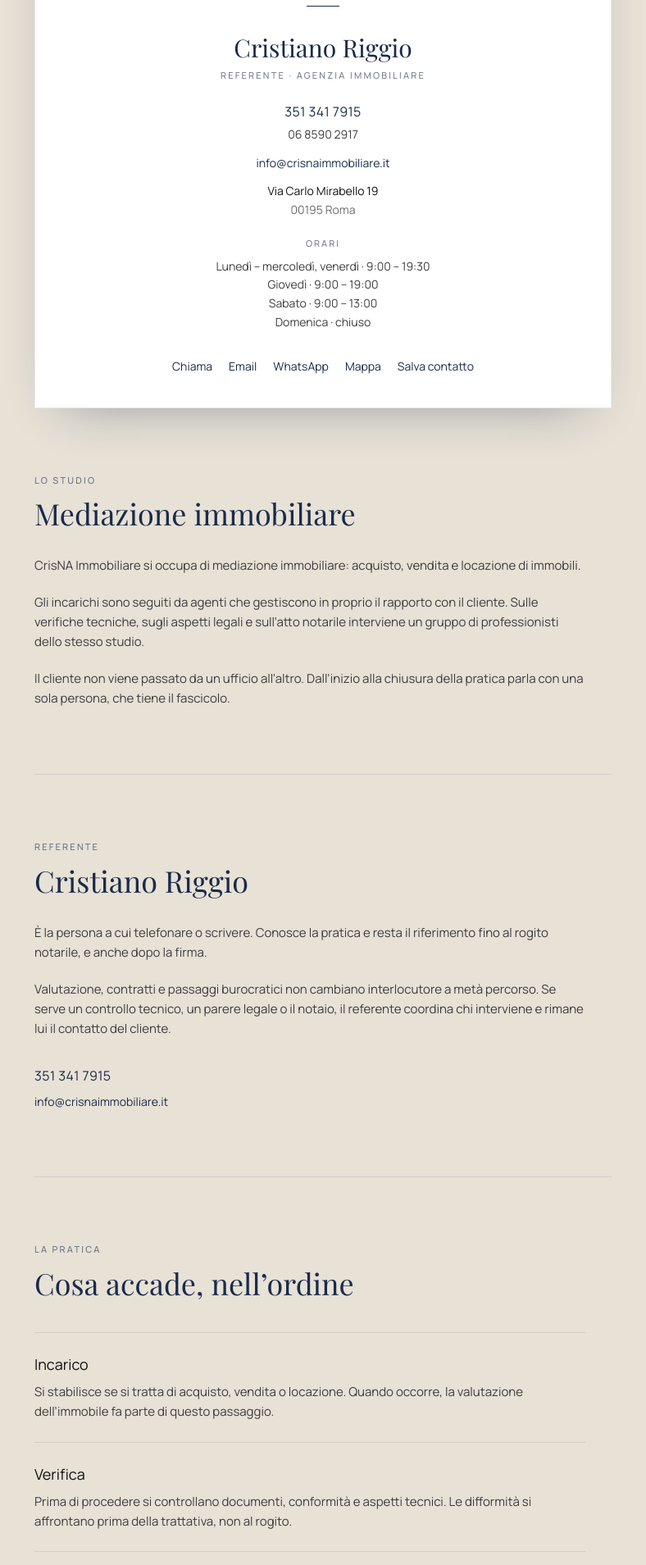
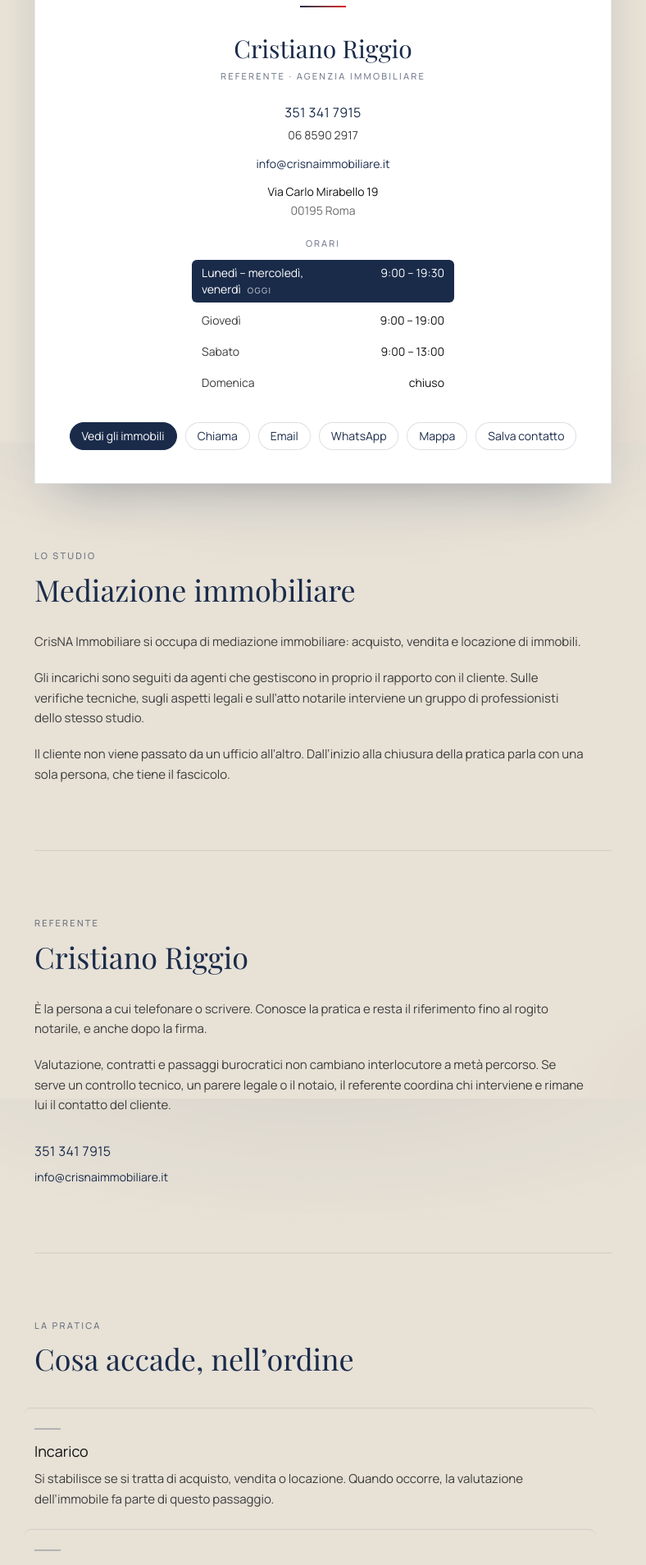
Before and after one commit to nico99malandrino/crisna2.0, a React (Vite) app: page / in a window 1280 px wide. Shown: the part 260-2169 px from the top of the page at 82% size, without its empty margins (246-1034 px from the left). Built offline with nearby package versions, Linux system fonts and the light colour scheme; no server answers; a web font is replaced by a local one.

Commit message:
Make the presentation more lively and link the Immobiliare.it listings.
Today's hours stay marked on the card, and visitors can open the agency page to see the properties.

```diff
--- a/src/components/card/CallingCard.tsx
+++ b/src/components/card/CallingCard.tsx
@@ -1,4 +1,5 @@
-import { useEffect, useState } from 'react'
+import { useEffect, useRef, useState, type PointerEvent, type ReactNode } from 'react'
+import { motion, useReducedMotion } from 'framer-motion'
 import { contactInfo, SITE_URL } from '@/data/site'
 import { useScrolled } from '@/hooks/useScroll'
 import { cn } from '@/utils/format'
@@ -55,26 +56,34 @@ function downloadVCard() {
   URL.revokeObjectURL(url)
 }
 
+const actionClass =
+  'rounded-full border border-brand-navy/15 bg-white/70 px-3.5 py-1.5 text-sm text-brand-navy transition duration-300 hover:-translate-y-0.5 hover:border-brand-navy hover:bg-brand-navy hover:text-white'
+
 function ContactActions({ className }: { className?: string }) {
   return (
     <nav
       aria-label="Contatti diretti"
-      className={cn(
-        'flex flex-wrap items-center gap-x-5 gap-y-2 text-sm text-brand-navy',
-        className,
-      )}
+      className={cn('flex flex-wrap items-center gap-2.5', className)}
     >
-      <a href={`tel:${contactInfo.phone}`} className="hover:underline">
+      <a
+        href="https://www.immobiliare.it/agenzie-immobiliari/423591/crisna-immobiliare/"
+        target="_blank"
+        rel="noreferrer"
+        className="rounded-full border border-brand-navy bg-brand-navy px-3.5 py-1.5 text-sm text-white transition duration-300 hover:-translate-y-0.5 hover:border-brand-red hover:bg-brand-red"
+      >
+        Vedi gli immobili
+      </a>
+      <a href={`tel:${contactInfo.phone}`} className={actionClass}>
         Chiama
       </a>
-      <a href={`mailto:${contactInfo.email}`} className="hover:underline">
+      <a href={`mailto:${contactInfo.email}`} className={actionClass}>
         Email
       </a>
       <a
         href={contactInfo.social.whatsapp}
         target="_blank"
         rel="noreferrer"
-        className="hover:underline"
+        className={actionClass}
       >
         WhatsApp
       </a>
@@ -82,20 +91,123 @@ function ContactActions({ className }: { className?: string }) {
         href={contactInfo.mapsLinkUrl}
         target="_blank"
         rel="noreferrer"
-        className="hover:underline"
+        className={actionClass}
       >
         Mappa
       </a>
-      <button type="button" onClick={downloadVCard} className="hover:underline">
+      <button type="button" onClick={downloadVCard} className={actionClass}>
         Salva contatto
       </button>
     </nav>
   )
 }
 
+const openingHours = [
+  { label: 'Lunedì – mercoledì, venerdì', time: '9:00 – 19:30', days: [1, 2, 3, 5] },
+  { label: 'Giovedì', time: '9:00 – 19:00', days: [4] },
+  { label: 'Sabato', time: '9:00 – 13:00', days: [6] },
+  { label: 'Domenica', time: 'chiuso', days: [0] },
+] as const
+
+function OpeningHours() {
+  const today = new Date().getDay()
+
+  return (
+    <div className="mx-auto mt-5 max-w-xs text-left">
+      <p className="text-center text-[11px] font-medium uppercase tracking-[0.18em] text-brand-navy/60">
+        Orari
+      </p>
+      <ul className="mt-3 space-y-1.5">
+        {openingHours.map((row) => {
+          const current = (row.days as readonly number[]).includes(today)
+          return (
+            <li
+              key={row.label}
+              className={cn(
+                'flex items-baseline justify-between gap-4 rounded-md px-3 py-1.5 text-sm transition',
+                current ? 'bg-brand-navy text-white' : 'text-anthracite',
+              )}
+            >
+              <span>
+                {row.label}
+                {current && (
+                  <span className="ml-2 text-[10px] font-medium uppercase tracking-[0.14em] text-white/70">
+                    oggi
+                  </span>
+                )}
+              </span>
+              <span className={cn('shrink-0', current ? 'text-white' : 'text-ink')}>
+                {row.time}
+              </span>
+            </li>
+          )
+        })}
+      </ul>
+    </div>
+  )
+}
+
+function Reveal({
+  children,
+  className,
+  id,
+}: {
+  children: ReactNode
+  className?: string
+  id?: string
+}) {
+  const reduce = useReducedMotion()
+
+  return (
+    <motion.section
+      id={id}
+      className={className}
+      initial={reduce ? false : { opacity: 0, y: 22 }}
+      whileInView={{ opacity: 1, y: 0 }}
+      viewport={{ once: true, margin: '-12% 0px' }}
+      transition={{ duration: 0.55, ease: [0.22, 1, 0.36, 1] }}
+    >
+      {children}
+    </motion.section>
+  )
+}
+
+const steps = [
+  {
+    title: 'Incarico',
+    text: 'Si stabilisce se si tratta di acquisto, vendita o locazione. Quando occorre, la valutazione dell’immobile fa parte di questo passaggio.',
+  },
+  {
+    title: 'Verifica',
+    text: 'Prima di procedere si controllano documenti, conformità e aspetti tecnici. Le difformità si affrontano prima della trattativa, non al rogito.',
+  },
+  {
+    title: 'Trattativa',
+    text: 'Proposta, contratto e adempimenti restano seguiti dallo stesso referente. Per il mutuo c’è una consulenza dedicata, se il cliente la chiede.',
+  },
+  {
+    title: 'Rogito',
+    text: 'L’assistenza notarile accompagna l’atto. L’assistenza legale si aggiunge quando la pratica lo richiede. Il referente resta reperibile anche dopo la firma.',
+  },
+] as const
+
 export function CallingCard() {
   const compact = useScrolled(280)
+  const reduceMotion = useReducedMotion()
+  const tiltRef = useRef<HTMLElement>(null)
   const [active, setActive] = useState<(typeof sections)[number]['id']>('studio')
+
+  const resetTilt = () => {
+    if (tiltRef.current) tiltRef.current.style.transform = ''
+  }
+
+  const onPointerMove = (event: PointerEvent<HTMLDivElement>) => {
+    if (reduceMotion || event.pointerType !== 'mouse' || !tiltRef.current) return
+    const bounds = event.currentTarget.getBoundingClientRect()
+    const px = (event.clientX - bounds.left) / bounds.width - 0.5
+    const py = (event.clientY - bounds.top) / bounds.height - 0.5
+    tiltRef.current.style.transform = `rotateX(${(-py * 5).toFixed(2)}deg) rotateY(${(px * 6).toFixed(2)}deg)`
+  }
 
   useEffect(() => {
     const nodes = sections
@@ -166,10 +278,21 @@ export function CallingCard() {
         </nav>
       </div>
 
-      <div className="mx-auto w-full max-w-3xl px-5 sm:px-8">
-        <header className="border border-brand-navy/10 bg-card px-6 py-10 shadow-[0_28px_60px_-36px_rgba(26,43,74,0.45)] sm:px-10">
+      <div className="mx-auto w-full max-w-3xl px-5 pb-8 sm:px-8">
+        <div
+          className="card-scene"
+          onPointerMove={onPointerMove}
+          onPointerLeave={resetTilt}
+        >
+        <header
+          ref={tiltRef}
+          className="card-tilt border border-brand-navy/10 bg-card px-6 py-10 shadow-[0_28px_60px_-32px_rgba(26,43,74,0.4)] transition-shadow duration-500 hover:shadow-[0_36px_70px_-28px_rgba(26,43,74,0.5)] sm:px-10"
+        >
           <LogoMark />
-          <div className="mx-auto mt-2 h-px w-10 bg-brand-navy" aria-hidden />
+          <div
+            className="mx-auto mt-2 h-0.5 w-14 bg-gradient-to-r from-brand-navy to-brand-red"
+            aria-hidden
+          />
           <p className="mt-8 text-center font-display text-3xl text-brand-navy">
             {REFERENTE}
           </p>
@@ -201,18 +324,13 @@ export function CallingCard() {
               {contactInfo.address}
               <span className="block text-muted">00195 Roma</span>
             </p>
-            <p className="mt-5 text-[11px] font-medium uppercase tracking-[0.18em] text-brand-navy/60">
-              Orari
-            </p>
-            <p className="mt-2">Lunedì – mercoledì, venerdì · 9:00 – 19:30</p>
-            <p>Giovedì · 9:00 – 19:00</p>
-            <p>Sabato · 9:00 – 13:00</p>
-            <p>Domenica · chiuso</p>
           </div>
+          <OpeningHours />
           <ContactActions className="mt-8 justify-center" />
         </header>
+        </div>
 
-        <section id="studio" className="scroll-mt-28 py-16 sm:py-20">
+        <Reveal id="studio" className="scroll-mt-28 py-16 sm:py-20">
           <p className="text-[11px] font-medium uppercase tracking-[0.2em] text-brand-navy/60">
             Lo studio
           </p>
@@ -236,9 +354,9 @@ export function CallingCard() {
               il fascicolo.
             </p>
           </div>
-        </section>
+        </Reveal>
 
-        <section
+        <Reveal
           id="referente"
           className="scroll-mt-28 border-t border-brand-navy/10 py-16 sm:py-20"
         >
@@ -275,9 +393,9 @@ export function CallingCard() {
               {contactInfo.email}
             </a>
           </div>
-        </section>
+        </Reveal>
 
-        <section
+        <Reveal
           id="pratica"
           className="scroll-mt-28 border-t border-brand-navy/10 py-16 sm:py-20"
         >
@@ -288,44 +406,28 @@ export function CallingCard() {
             Cosa accade, nell’ordine
           </h2>
           <div className="mt-10 max-w-2xl">
-            <div className="border-t border-brand-navy/10 py-6">
-              <h3 className="text-lg text-ink">Incarico</h3>
-              <p className="mt-2 text-[15px] leading-relaxed text-anthracite">
-                Si stabilisce se si tratta di acquisto, vendita o locazione.
-                Quando occorre, la valutazione dell’immobile fa parte di questo
-                passaggio.
-              </p>
-            </div>
-            <div className="border-t border-brand-navy/10 py-6">
-              <h3 className="text-lg text-ink">Verifica</h3>
-              <p className="mt-2 text-[15px] leading-relaxed text-anthracite">
-                Prima di procedere si controllano documenti, conformità e
-                aspetti tecnici. Le difformità si affrontano prima della
-                trattativa, non al rogito.
-              </p>
-            </div>
-            <div className="border-t border-brand-navy/10 py-6">
-              <h3 className="text-lg text-ink">Trattativa</h3>
-              <p className="mt-2 text-[15px] leading-relaxed text-anthracite">
-                Proposta, contratto e adempimenti restano seguiti dallo stesso
-                referente. Per il mutuo c’è una consulenza dedicata, se il
-                cliente la chiede.
-              </p>
-            </div>
-            <div className="border-t border-b border-brand-navy/10 py-6">
-              <h3 className="text-lg text-ink">Rogito</h3>
-              <p className="mt-2 text-[15px] leading-relaxed text-anthracite">
-                L’assistenza notarile accompagna l’atto. L’assistenza legale si
-                aggiunge quando la pratica lo richiede. Il referente resta
-                reperibile anche dopo la firma.
-              </p>
-            </div>
+            {steps.map((step, index) => (
+              <article
+                key={step.title}
+                className={cn(
+                  'group -mx-3 rounded-lg border-t border-brand-navy/10 px-3 py-6 transition-colors duration-300 hover:bg-white',
+                  index === steps.length - 1 && 'border-b',
+                )}
+              >
+                <span
+                  className="mb-3 block h-0.5 w-8 bg-brand-navy/25 transition-all duration-300 group-hover:w-16 group-hover:bg-brand-red"
+                  aria-hidden
+                />
+                <h3 className="text-lg text-ink transition-colors duration-300 group-hover:text-brand-navy">
+                  {step.title}
+                </h3>
+                <p className="mt-2 text-[15px] leading-relaxed text-anthracite">
+                  {step.text}
+                </p>
+              </article>
+            ))}
           </div>
-          <p className="mt-8 max-w-2xl text-[15px] leading-relaxed text-anthracite">
-            Se l’acquisto avviene in asta giudiziaria, o se serve un servizio
-            fotografico, lo studio li segue all’interno della stessa pratica.
-          </p>
-        </section>
+        </Reveal>
 
       </div>
     </div>
--- a/src/index.css
+++ b/src/index.css
@@ -32,6 +32,10 @@
   body {
     @apply bg-desk text-ink font-sans antialiased;
     font-feature-settings: "ss01" on, "cv11" on;
+    background-image:
+      radial-gradient(ellipse 80% 50% at 50% -10%, rgba(26, 43, 74, 0.07), transparent 60%),
+      radial-gradient(ellipse 40% 30% at 100% 100%, rgba(227, 6, 19, 0.05), transparent 70%);
+    background-attachment: fixed;
   }
 
   ::selection {
@@ -107,4 +111,8 @@
   .card-inner {
     transition: none;
   }
+
+  html {
+    scroll-behavior: auto;
+  }
 }
```
